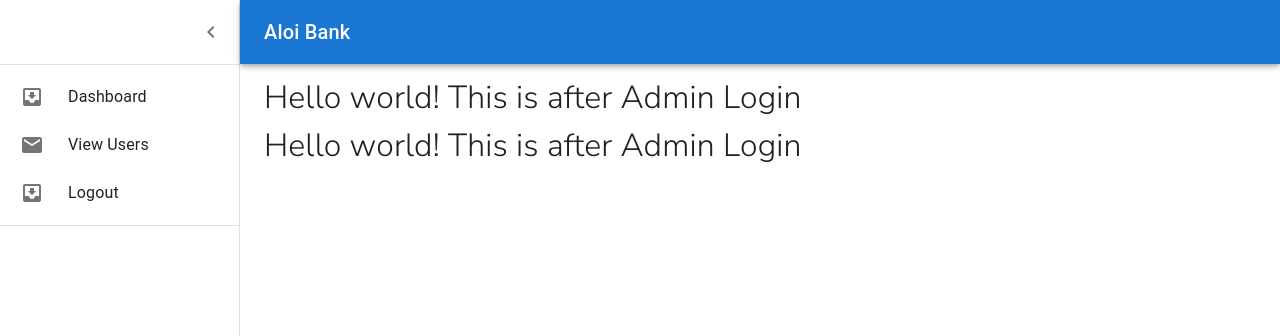
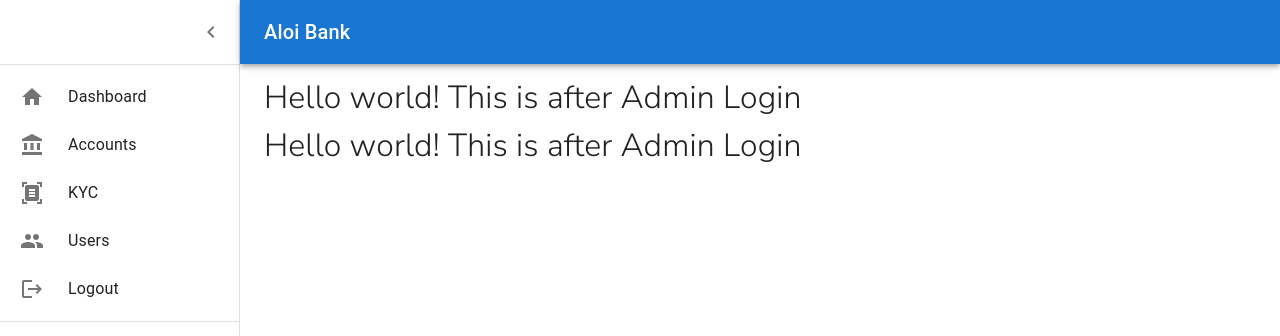
Before and after one commit to ishwors/BankingSystem-UI, a React (Vite) app: page /adminhomepage in a window 1280 px wide. Both pictures are taken after a click on the button 32 px from the left and 32 px from the top of the page. Shown: the top 336 px of the page. Built offline with nearby package versions, Linux system fonts and the light colour scheme; a web font is replaced by a local one.

Commit message:
dynamically rendered sidebar items from sidebar data file for both admin and user

```diff
--- a/src/components/AsideBar/AdminAsideBar.jsx
+++ b/src/components/AsideBar/AdminAsideBar.jsx
@@ -23,12 +23,12 @@ import ListItem from '@mui/material/ListItem';
 import ListItemButton from '@mui/material/ListItemButton';
 import ListItemIcon from '@mui/material/ListItemIcon';
 import ListItemText from '@mui/material/ListItemText';
-import InboxIcon from '@mui/icons-material/MoveToInbox';
-import MailIcon from '@mui/icons-material/Mail';
 
 import AdminDashboard from "../../pages/admin/AdminDashboard.jsx";
 import AdminViewUsers from "../../pages/admin/AdminViewUsers.jsx";
 import Swal from "sweetalert2";
+
+import { AdminAsideBarData } from "./AdminAsideBarData.jsx";
 
 
 const drawerWidth = 240;
@@ -162,7 +162,7 @@ export default function AsideBar() {
                     </IconButton>
                 </DrawerHeader>
                 <Divider />
-                <List>
+                {/* <List>
                     {['Dashboard', 'View Users', 'Logout'].map((text, index) => (
                         <ListItem key={text} disablePadding sx={{ display: 'block' }} onClick={handleMenuItemClick}>
                             <ListItemButton
@@ -185,12 +185,37 @@ export default function AsideBar() {
                             </ListItemButton>
                         </ListItem>
                     ))}
+                </List> */}
+                <List>
+                    {AdminAsideBarData.map((item, index) => (
+                        <ListItem key={index} disablePadding sx={{ display: 'block' }} onClick={handleMenuItemClick}>
+                            <ListItemButton
+                                sx={{
+                                    minHeight: 48,
+                                    justifyContent: open ? 'initial' : 'center',
+                                    px: 2.5,
+                                }}
+                            >
+                                <ListItemIcon
+                                    sx={{
+                                        minWidth: 0,
+                                        mr: open ? 3 : 'auto',
+                                        justifyContent: 'center',
+                                    }}
+                                >
+                                    {item.icon}
+                                </ListItemIcon>
+                                <ListItemText primary={item.title} sx={{ opacity: open ? 1 : 0 }} />
+                            </ListItemButton>
+                        </ListItem>
+                    ))}
                 </List>
+
                 <Divider />
             </Drawer>
             <Box component="main" sx={{ flexGrow: 1, p: 3 }}>
                 {menudata == "Dashboard" && <AdminDashboard />}
-                {menudata == "View Users" && <AdminViewUsers />}
+                {menudata == "Users" && <AdminViewUsers />}
 
             </Box>
         </Box >
--- /dev/null
+++ b/src/components/AsideBar/AdminAsideBarData.jsx
@@ -0,0 +1,31 @@
+import React from 'react';
+
+import HomeIcon from '@mui/icons-material/Home';
+import AccountIcon from '@mui/icons-material/AccountBalance';
+import KYCIcon from '@mui/icons-material/DocumentScanner';
+import UserIcon from '@mui/icons-material/Group';
+import LogoutIcon from '@mui/icons-material/Logout';
+
+
+export const AdminAsideBarData = [
+    {
+        title: "Dashboard",
+        icon: <HomeIcon />,
+    },
+    {
+        title: "Accounts",
+        icon: <AccountIcon />,
+    },
+    {
+        title: "KYC",
+        icon: <KYCIcon />,
+    },
+    {
+        title: "Users",
+        icon: <UserIcon />,
+    },
+    {
+        title: "Logout",
+        icon: <LogoutIcon />,
+    },
+]
--- a/src/components/AsideBar/UserAsideBar.jsx
+++ b/src/components/AsideBar/UserAsideBar.jsx
@@ -23,13 +23,11 @@ import ListItem from '@mui/material/ListItem';
 import ListItemButton from '@mui/material/ListItemButton';
 import ListItemIcon from '@mui/material/ListItemIcon';
 import ListItemText from '@mui/material/ListItemText';
-import InboxIcon from '@mui/icons-material/MoveToInbox';
-import MailIcon from '@mui/icons-material/Mail';
 
 import UserDashboard from "../../pages/UserDashboard.jsx";
-import AdminViewUsers from "../../pages/admin/AdminViewUsers.jsx";
 import Swal from "sweetalert2";
 
+import { UserAsideBarData } from "./UserAsideBarData.jsx";
 
 const drawerWidth = 240;
 
@@ -163,8 +161,8 @@ export default function AsideBar() {
                 </DrawerHeader>
                 <Divider />
                 <List>
-                    {['Dashboard', 'View Users', 'Logout'].map((text, index) => (
-                        <ListItem key={text} disablePadding sx={{ display: 'block' }} onClick={handleMenuItemClick}>
+                    {UserAsideBarData.map((item, index) => (
+                        <ListItem key={index} disablePadding sx={{ display: 'block' }} onClick={handleMenuItemClick}>
                             <ListItemButton
                                 sx={{
                                     minHeight: 48,
@@ -179,9 +177,9 @@ export default function AsideBar() {
                                         justifyContent: 'center',
                                     }}
                                 >
-                                    {index % 2 === 0 ? <InboxIcon /> : <MailIcon />}
+                                    {item.icon}
                                 </ListItemIcon>
-                                <ListItemText primary={text} sx={{ opacity: open ? 1 : 0 }} />
+                                <ListItemText primary={item.title} sx={{ opacity: open ? 1 : 0 }} />
                             </ListItemButton>
                         </ListItem>
                     ))}
@@ -214,7 +212,6 @@ export default function AsideBar() {
             </Drawer>
             <Box component="main" sx={{ flexGrow: 1, p: 3 }}>
                 {menudata == "Dashboard" && <UserDashboard />}
-                {menudata == "View Users" && <AdminViewUsers />}
 
             </Box>
         </Box >
--- /dev/null
+++ b/src/components/AsideBar/UserAsideBarData.jsx
@@ -0,0 +1,31 @@
+import React from 'react';
+
+import HomeIcon from '@mui/icons-material/Home';
+import AccountIcon from '@mui/icons-material/AccountBalance';
+import KYCIcon from '@mui/icons-material/DocumentScanner';
+import UserIcon from '@mui/icons-material/Person';
+import LogoutIcon from '@mui/icons-material/Logout';
+
+
+export const UserAsideBarData = [
+    {
+        title: "Dashboard",
+        icon: <HomeIcon />,
+    },
+    {
+        title: "Accounts",
+        icon: <AccountIcon />,
+    },
+    {
+        title: "KYC",
+        icon: <KYCIcon />,
+    },
+    {
+        title: "Profile",
+        icon: <UserIcon />,
+    },
+    {
+        title: "Logout",
+        icon: <LogoutIcon />,
+    },
+]
```
